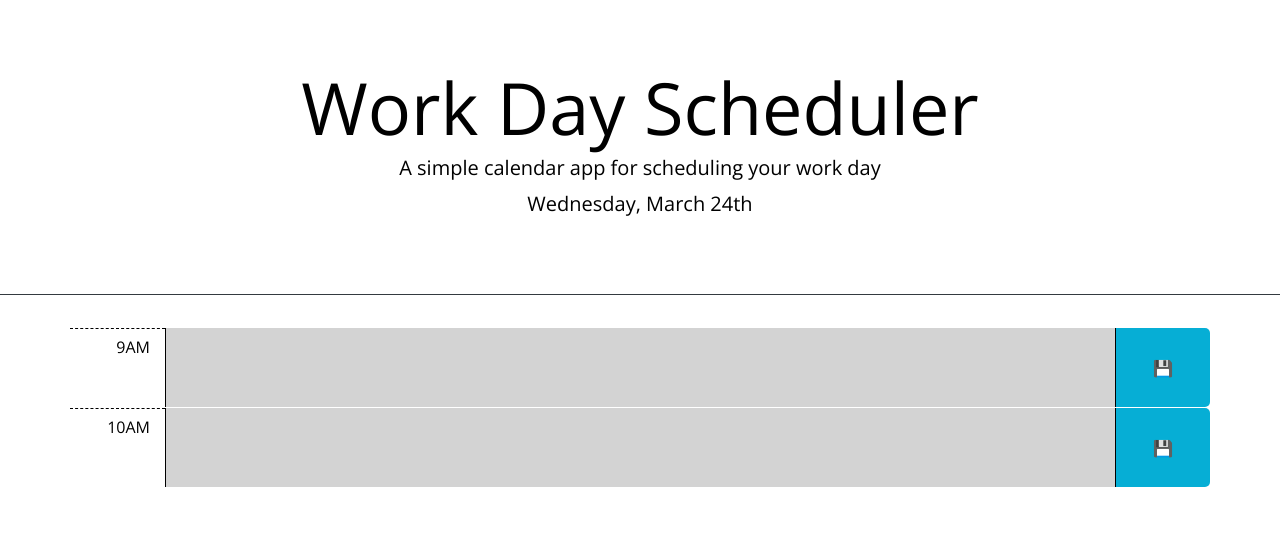
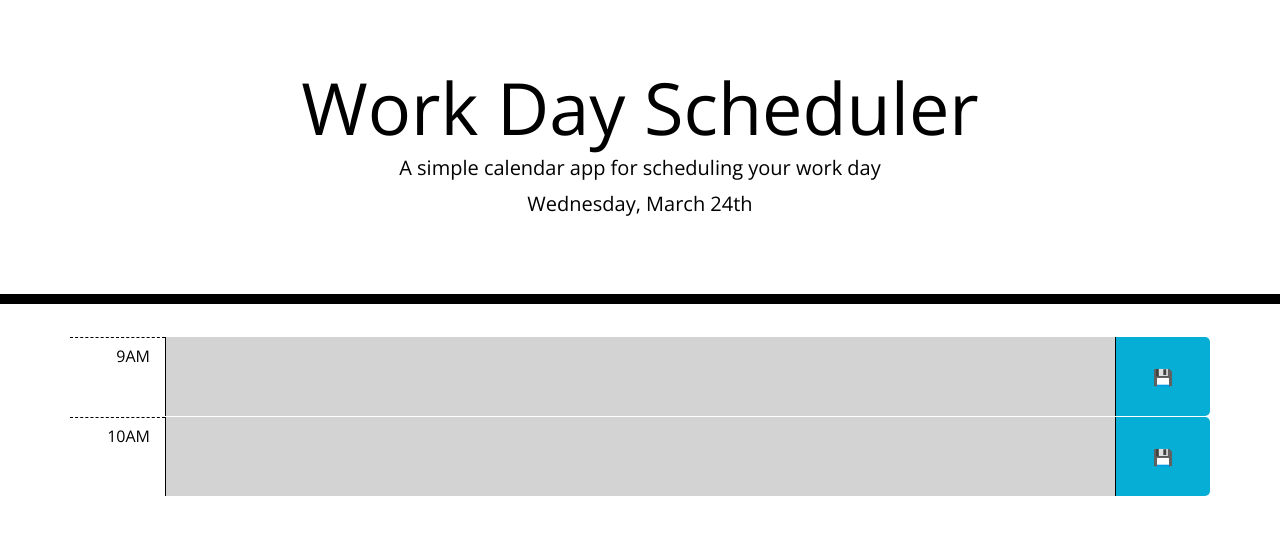
Before and after one commit to mknowlton89/daily-planner, a plain HTML site: page index.html in a window 1280 px wide. Drawn offline with nearby package versions, Linux system fonts and the light colour scheme.

Commit message:
Got the jumbotron bottom border fixed.

```diff
--- a/assets/css/style.css
+++ b/assets/css/style.css
@@ -13,7 +13,7 @@ body {
     padding: 10px;
   }
 
-  .jumbotron {
+  .custom-jumbotron {
     text-align: center;
     background-color: transparent;
     color: black;
--- a/index.html
+++ b/index.html
@@ -23,7 +23,7 @@
   </head>
 
   <body>
-    <header class="jumbotron bg-white border-bottom border-5 border-dark">
+    <header class="jumbotron bg-white border-bottom-10 border-black custom-jumbotron">
       <h1 class="display-3 text-center">Work Day Scheduler</h1>
       <p class="lead text-center">A simple calendar app for scheduling your work day</p>
       <p id="currentDay" class="lead text-center"></p>
```
